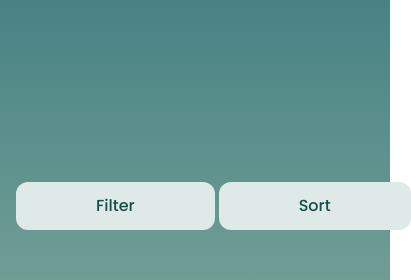
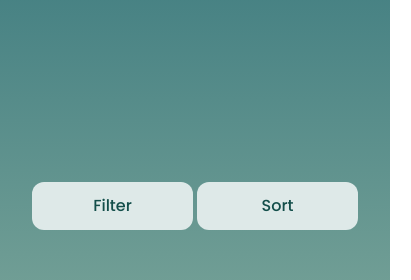
Before and after one commit to momarzouq/Touresca, a React (Vite) app: page / in a window 390 px wide. Shown: the part 310-590 px from the top of the page, 411 px wide, since content can reach past the window. Built offline with nearby package versions, Linux system fonts and the light colour scheme.

Commit message:
update buttons filter

```diff
--- a/src/components/home/hero/TripFilter.jsx
+++ b/src/components/home/hero/TripFilter.jsx
@@ -2,13 +2,13 @@ import React from "react";
 
 export default function TripFilter() {
   return (
-    <div className="hidden lg:block pt-20 md:pt-28">
-      <div className="mx-auto px-4 flex items-center justify-around lg:px-0 lg:gap-1">
-        <div className="relative text-teal-900 font-weight transition-all duration-300 hover:-translate-y-0.5 active:translate-y-0 ">
-          <button className="bg-[#DEE9E8] px-20 py-3 rounded-xl">Filter</button>
+    <div className="hidden lg:block px-4 pt-20 md:pt-28">
+      <div className=" flex items-center justify-around lg:gap-1">
+        <div className="relative w-full text-teal-900 font-weight transition-all duration-300 hover:-translate-y-0.5 active:translate-y-0 ">
+          <button className="bg-[#DEE9E8] w-full px-6 py-3 rounded-xl">Filter</button>
         </div>
-        <div className="relative text-teal-900 font-weight transition-all duration-300 hover:-translate-y-0.5 active:translate-y-0 ">
-          <button className="bg-[#DEE9E8] px-20 py-3 rounded-xl ">Sort</button>
+        <div className="relative w-full text-teal-900 font-weight transition-all duration-300 hover:-translate-y-0.5 active:translate-y-0 ">
+          <button className="bg-[#DEE9E8] w-full  px-6 py-3 rounded-xl ">Sort</button>
         </div>
       </div>
     </div>
```
